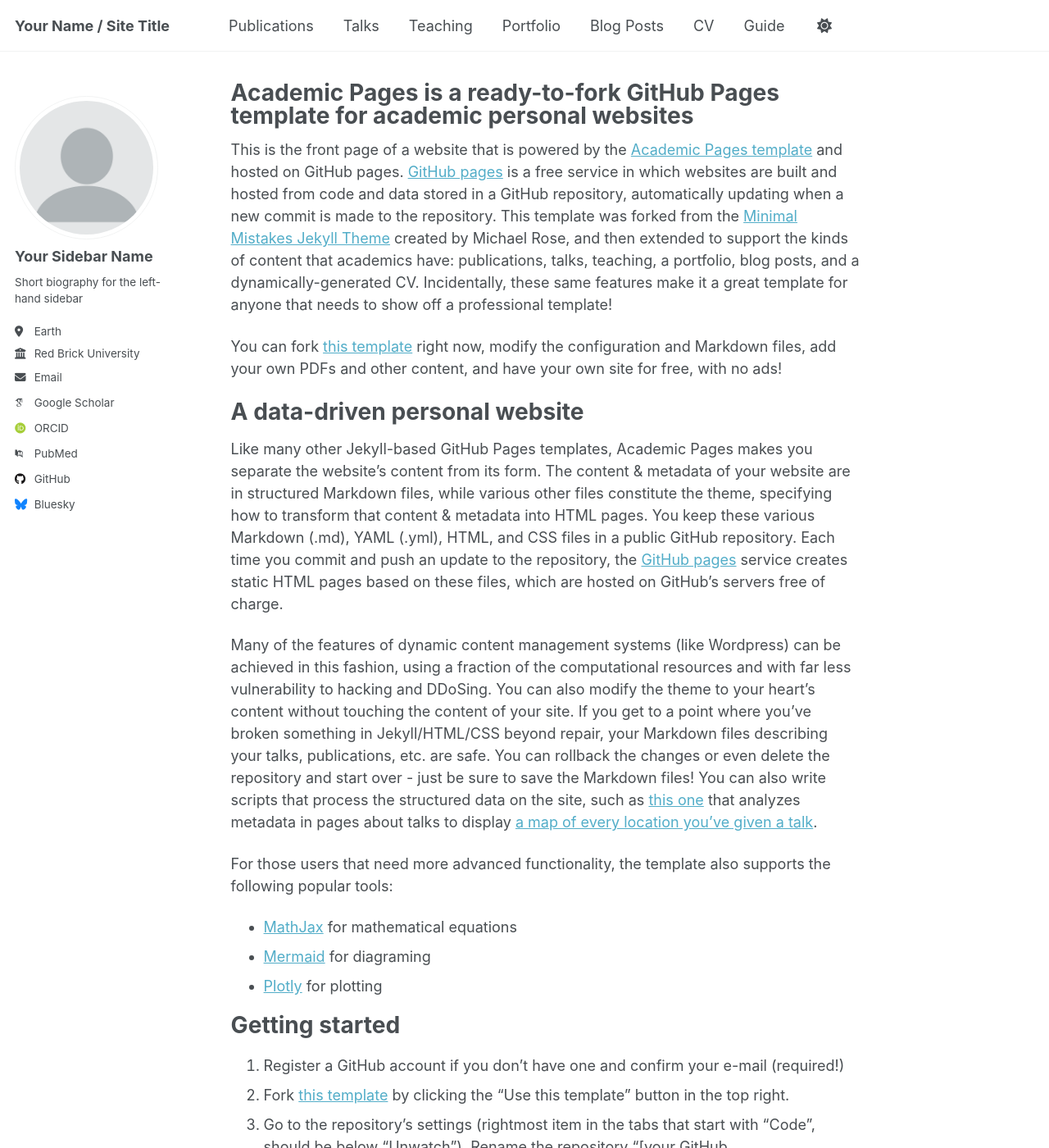
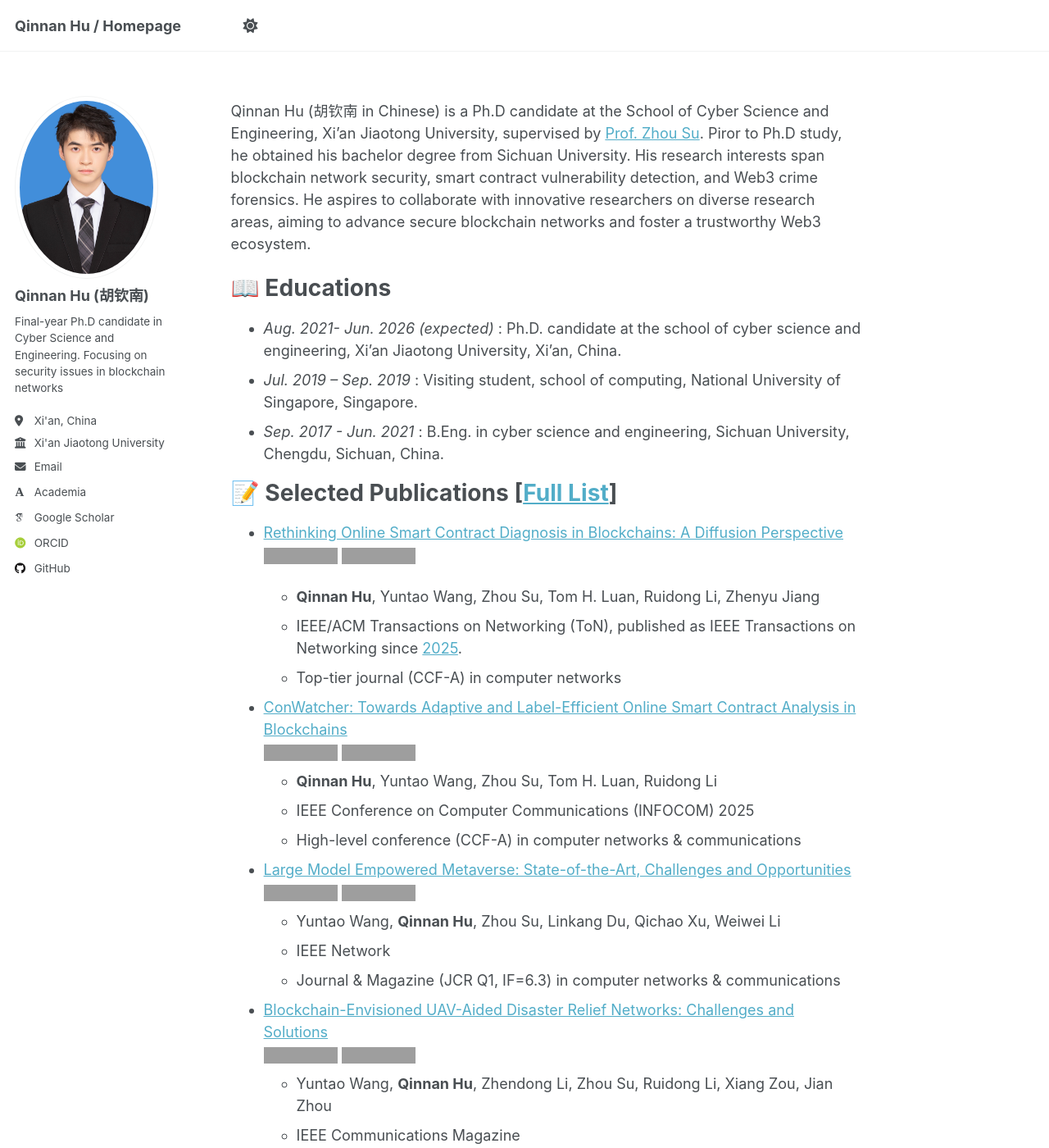
Before and after one commit to rangerhu/rangerhu.github.io, a Jekyll site: the page built from _pages/about.md, in a window 1280 px wide and 1400 px high. Shown: the whole window at 82% size. Built offline with Jekyll 4.4.1, drawn with Linux system fonts in a browser that asks for light colours; some web fonts are replaced; a script that is not in the unit is left out; some of the changed text lies outside the part shown; grey boxes are pictures that could not be loaded.

Commit message:
auto: 周一-2025-09_15

```diff
--- a/Gemfile
+++ b/Gemfile
@@ -11,3 +11,6 @@ end
 
 gem 'github-pages'
 gem 'connection_pool', '2.5.0'
+
+# Windows 下需要时区数据库
+gem 'tzinfo-data', platforms: [:mingw, :mswin, :x64_mingw, :jruby]
--- a/_config.yml
+++ b/_config.yml
@@ -9,38 +9,38 @@
 # Basic Site Settings
 locale                   : "en-US"
 site_theme               : "default" # Currently available options are "default", "air"
-title                    : "Your Name / Site Title"
+title                    : "Qinnan Hu / Homepage"
 title_separator          : "-"
-name                     : &name "Your Name"
-description              : &description "Your Name's academic portfolio"   # Update this with a general description of your site, this is the default if not overridden by a page
-url                      : https://academicpages.github.io # The base hostname & protocol for your site e.g. "https://[your GitHub username].github.io",
+name                     : &name "Qinnan Hu"
+description              : &description "Qinnan Hu's academic portfolio"   # Update this with a general description of your site, this is the default if not overridden by a page
+url                      : https://rangerhu.github.io/ # The base hostname & protocol for your site e.g. "https://[your GitHub username].github.io",
                                                            # or if you already have some other page hosted on Github then use "https://[your GitHub username].github.io/[Your Repo Name]"
 baseurl                  : "" # the subpath of your site, e.g. "/blog"
-repository               : "academicpages/academicpages.github.io"
+repository               : "rangerhu/rangerhu.github.io"
 
 # Site Author - The following control what appear as part of the author content on the side bar.
 #               If a field is blank the icon and link will not appear, otherwise it will be shown.
 #               Additional customization can be done by editing /_includes/author-profile.html
 author:
   # Biographic information
-  avatar           : "profile.png"
-  name             : "Your Sidebar Name"
+  avatar           : "hu.jpg"
+  name             : "Qinnan Hu (胡钦南)"
   pronouns         : # example: "she/her"
-  bio              : "Short biography for the left-hand sidebar"
-  location         : "Earth"
-  employer         : "Red Brick University"
+  bio              : "Final-year Ph.D candidate in Cyber Science and Engineering. Focusing on security issues in blockchain networks"
+  location         : "Xi'an, China"
+  employer         : "Xi'an Jiaotong University"
   uri              : # URL
-  email            : "none@example.org"
+  email            : "rangerhux@foxmail.com"
 
   # Academic websites
-  academia         : # URL
+  academia         : "https://ieeexplore.ieee.org/author/730198092498570"
   arxiv            : # URL - Update with the correct link to your profile
-  googlescholar    : "https://scholar.google.com/citations?user=PS_CX0AAAAAJ"
+  googlescholar    : "https://scholar.google.com.hk/citations?user=H-rvCaoAAAAJ&hl"
   inspire-hep      : # URL
   impactstory      : # URL
-  orcid            : "http://orcid.org/yourorcidurl"
+  orcid            : "https://orcid.org/0009-0000-4524-0516"
   semantic         : # URL
-  pubmed           : "https://www.ncbi.nlm.nih.gov/pubmed/?term=john+snow"
+  pubmed           :
   researchgate     : # URL
   scopus           : # URL
 
@@ -48,13 +48,13 @@ author:
   bitbucket        : # Username - Update with your username on the site
   codepen          : # Username
   dribbble         : # Username
-  github           : "academicpages"
+  github           : "rangerhu"
   kaggle           : # Username
   stackoverflow    : # User number or user number and name (i.e., use "1" or "1/jeff-atwood")
 
   # Social media
   artstation       : # Username
-  bluesky          : "bsky.app" # Replace this with you Bluesky username
+  bluesky          :  # Replace this with you Bluesky username
   facebook         : # Username
   flickr           : # Username
   foursquare       : # Username
@@ -122,7 +122,7 @@ staticman:
       options:
         format           : "iso8601" # "iso8601" (default), "timestamp-seconds", "timestamp-milliseconds"
 atom_feed:
-  hide                   : false     # change to true to hide the RSS feed in the footer
+  hide                   : true     # change to true to hide the RSS feed in the footer
   path                   : # blank (default) uses feed.xml
 
 
@@ -217,9 +217,9 @@ kramdown:
 
 
 # These settings control the types of collections used by the template
-collections:
+Education:
   teaching:
-    output: true
+    output: false
     permalink: /:collection/:path/
   publications:
     output: true
--- a/_pages/about.md
+++ b/_pages/about.md
@@ -1,56 +1,123 @@
 ---
 permalink: /
-title: "Academic Pages is a ready-to-fork GitHub Pages template for academic personal websites"
+title:
+excerpt: ""
 author_profile: true
 redirect_from:
   - /about/
   - /about.html
 ---
 
-This is the front page of a website that is powered by the [Academic Pages template](https://github.com/academicpages/academicpages.github.io) and hosted on GitHub pages. [GitHub pages](https://pages.github.com) is a free service in which websites are built and hosted from code and data stored in a GitHub repository, automatically updating when a new commit is made to the repository. This template was forked from the [Minimal Mistakes Jekyll Theme](https://mmistakes.github.io/minimal-mistakes/) created by Michael Rose, and then extended to support the kinds of content that academics have: publications, talks, teaching, a portfolio, blog posts, and a dynamically-generated CV. Incidentally, these same features make it a great template for anyone that needs to show off a professional template!
+{% if site.google_scholar_stats_use_cdn %}
+{% assign gsDataBaseUrl = "https://cdn.jsdelivr.net/gh/" | append: site.repository | append: "@" %}
+{% else %}
+{% assign gsDataBaseUrl = "https://raw.githubusercontent.com/" | append: site.repository | append: "/" %}
+{% endif %}
+{% assign url = gsDataBaseUrl | append: "google-scholar-stats/gs_data_shieldsio.json" %}
 
- You can fork [this template](https://github.com/academicpages/academicpages.github.io) right now, modify the configuration and Markdown files, add your own PDFs and other content, and have your own site for free, with no ads!
+<span class='anchor' id='about-me'></span>
 
-A data-driven personal website
-======
-Like many other Jekyll-based GitHub Pages templates, Academic Pages makes you separate the website's content from its form. The content & metadata of your website are in structured Markdown files, while various other files constitute the theme, specifying how to transform that content & metadata into HTML pages. You keep these various Markdown (.md), YAML (.yml), HTML, and CSS files in a public GitHub repository. Each time you commit and push an update to the repository, the [GitHub pages](https://pages.github.com/) service creates static HTML pages based on these files, which are hosted on GitHub's servers free of charge.
+Qinnan Hu (胡钦南 in Chinese) is a Ph.D candidate at the School of Cyber Science and Engineering, Xi’an Jiaotong University, supervised by [Prof. Zhou Su](https://ieeexplore.ieee.org/author/37085423294).
+Piror to Ph.D study, he obtained his bachelor degree from Sichuan University.
+His research interests span blockchain network security, smart contract vulnerability detection, and Web3 crime forensics.
+He aspires to collaborate with innovative researchers on diverse research areas, aiming to advance secure blockchain networks and foster a trustworthy Web3 ecosystem.
 
-Many of the features of dynamic content management systems (like Wordpress) can be achieved in this fashion, using a fraction of the computational resources and with far less vulnerability to hacking and DDoSing. You can also modify the theme to your heart's content without touching the content of your site. If you get to a point where you've broken something in Jekyll/HTML/CSS beyond repair, your Markdown files describing your talks, publications, etc. are safe. You can rollback the changes or even delete the repository and start over - just be sure to save the Markdown files! You can also write scripts that process the structured data on the site, such as [this one](https://github.com/academicpages/academicpages.github.io/blob/master/talkmap.ipynb) that analyzes metadata in pages about talks to display [a map of every location you've given a talk](https://academicpages.github.io/talkmap.html).
+# 📖 Educations
+- *Aug. 2021- Jun. 2026 (expected)* : Ph.D. candidate at the school of cyber science and engineering, Xi’an Jiaotong University, Xi’an, China.
+- *Jul. 2019 – Sep. 2019* : Visiting student, school of computing, National University of Singapore, Singapore.
+- *Sep. 2017 - Jun. 2021* : B.Eng. in cyber science and engineering, Sichuan University, Chengdu, Sichuan, China.
 
-For those users that need more advanced functionality, the template also supports the following popular tools:
-- [MathJax](https://www.mathjax.org/) for mathematical equations
-- [Mermaid](https://mermaid.js.org/) for diagraming
-- [Plotly](https://plotly.com/javascript/) for plotting
 
-Getting started
-======
-1. Register a GitHub account if you don't have one and confirm your e-mail (required!)
-1. Fork [this template](https://github.com/academicpages/academicpages.github.io) by clicking the "Use this template" button in the top right.
-1. Go to the repository's settings (rightmost item in the tabs that start with "Code", should be below "Unwatch"). Rename the repository "[your GitHub username].github.io", which will also be your website's URL.
-1. Set site-wide configuration and create content & metadata (see below -- also see [this set of diffs](http://archive.is/3TPas) showing what files were changed to set up [an example site](https://getorg-testacct.github.io) for a user with the username "getorg-testacct")
-1. Upload any files (like PDFs, .zip files, etc.) to the files/ directory. They will appear at https://[your GitHub username].github.io/files/example.pdf.
-1. Check status by going to the repository settings, in the "GitHub pages" section
+<!-- # 🔥 News
+- *2024.01*: &nbsp;🎉🎉 Happy new year! Our preprint "LLM4Vuln: A Unified Evaluation Framework for Decoupling and Enhancing LLMs' Vulnerability Reasoning" was available on Arxiv!
+- *2023.12*: &nbsp;🎉🎉 Our paper "GPTScan: Detecting Logic Vulnerabilities in Smart Contracts by Combining GPT with Program Analysis" was accepted to appear in ACM SIGSOFT International Conference on Software Engineering (ICSE), Lisbon, Portugal, 2024.
+- *2023.08*: &nbsp;🎉🎉 He passed Qualifying Examination (QE) and became a Ph.D. candidate.
+- *2023.07*: &nbsp;🎉🎉 Our paper "Who is the Real Hero? Measuring Developer Contribution via Multi-dimensional Data Integration" was accepted by ASE 2023!
+- *2021.08*: &nbsp;🎉🎉 He joined Nanyang Technological University as a Ph.D. student.  -->
 
-Site-wide configuration
-------
-The main configuration file for the site is in the base directory in [_config.yml](https://github.com/academicpages/academicpages.github.io/blob/master/_config.yml), which defines the content in the sidebars and other site-wide features. You will need to replace the default variables with ones about yourself and your site's github repository. The configuration file for the top menu is in [_data/navigation.yml](https://github.com/academicpages/academicpages.github.io/blob/master/_data/navigation.yml). For example, if you don't have a portfolio or blog posts, you can remove those items from that navigation.yml file to remove them from the header.
+# 📝 Selected Publications [[Full List](https://ieeexplore.ieee.org/author/730198092498570)]
 
-Create content & metadata
-------
-For site content, there is one Markdown file for each type of content, which are stored in directories like _publications, _talks, _posts, _teaching, or _pages. For example, each talk is a Markdown file in the [_talks directory](https://github.com/academicpages/academicpages.github.io/tree/master/_talks). At the top of each Markdown file is structured data in YAML about the talk, which the theme will parse to do lots of cool stuff. The same structured data about a talk is used to generate the list of talks on the [Talks page](https://academicpages.github.io/talks), each [individual page](https://academicpages.github.io/talks/2012-03-01-talk-1) for specific talks, the talks section for the [CV page](https://academicpages.github.io/cv), and the [map of places you've given a talk](https://academicpages.github.io/talkmap.html) (if you run this [python file](https://github.com/academicpages/academicpages.github.io/blob/master/talkmap.py) or [Jupyter notebook](https://github.com/academicpages/academicpages.github.io/blob/master/talkmap.ipynb), which creates the HTML for the map based on the contents of the _talks directory).
+<!-- <div class='paper-box'><div class='paper-box-image'><div><div class="badge">CVPR 2016</div><img src='images/500x300.png' alt="sym" width="100%"></div></div>
+<div class='paper-box-text' markdown="1"> -->
 
-**Markdown generator**
+<!-- </div>
+</div> -->
 
-The repository includes [a set of Jupyter notebooks](https://github.com/academicpages/academicpages.github.io/tree/master/markdown_generator
-) that converts a CSV containing structured data about talks or presentations into individual Markdown files that will be properly formatted for the Academic Pages template. The sample CSVs in that directory are the ones I used to create my own personal website at stuartgeiger.com. My usual workflow is that I keep a spreadsheet of my publications and talks, then run the code in these notebooks to generate the Markdown files, then commit and push them to the GitHub repository.
+- [Rethinking Online Smart Contract Diagnosis in Blockchains: A Diffusion Perspective](https://ieeexplore.ieee.org/document/11151785)
+\\
+![](https://img.shields.io/badge/CCF-A-red?style=flat-square) ![](https://img.shields.io/badge/ToN-2025-blue?style=flat-square&logo=ieee&logoColor=white)
 
-How to edit your site's GitHub repository
-------
-Many people use a git client to create files on their local computer and then push them to GitHub's servers. If you are not familiar with git, you can directly edit these configuration and Markdown files directly in the github.com interface. Navigate to a file (like [this one](https://github.com/academicpages/academicpages.github.io/blob/master/_talks/2012-03-01-talk-1.md) and click the pencil icon in the top right of the content preview (to the right of the "Raw | Blame | History" buttons). You can delete a file by clicking the trashcan icon to the right of the pencil icon. You can also create new files or upload files by navigating to a directory and clicking the "Create new file" or "Upload files" buttons.
+  - **Qinnan Hu**, Yuntao Wang, Zhou Su, Tom H. Luan, Ruidong Li, Zhenyu Jiang
+  - IEEE/ACM Transactions on Networking (ToN), published as IEEE Transactions on Networking since [2025](https://www.computer.org/csdl/journal/nt).
+  - Top-tier journal (CCF-A) in computer networks
+  <!-- - This paper shows how diffusion models can anticipate and flag risky transaction behaviors before exploits unfold, enabling adaptive online contract diagnosis on blockchain networks. -->
 
-Example: editing a Markdown file for a talk
-![Editing a Markdown file for a talk](/images/editing-talk.png)
+- [ConWatcher: Towards Adaptive and Label-Efficient Online Smart Contract Analysis in Blockchains](https://ieeexplore.ieee.org/document/11044590) \\
+![](https://img.shields.io/badge/CCF-A-red?style=flat-square)
+![](https://img.shields.io/badge/INFOCOM-2025-blue?style=flat-square)
+  - **Qinnan Hu**, Yuntao Wang, Zhou Su, Tom H. Luan, Ruidong Li
+  - IEEE Conference on Computer Communications (INFOCOM) 2025
+  - High-level conference (CCF-A) in  computer networks & communications
+  <!-- - This paper is about generating formal verification rules with LLM for vulnerability detection. -->
 
-For more info
-------
-More info about configuring Academic Pages can be found in [the guide](https://academicpages.github.io/markdown/), the [growing wiki](https://github.com/academicpages/academicpages.github.io/wiki), and you can always [ask a question on GitHub](https://github.com/academicpages/academicpages.github.io/discussions). The [guides for the Minimal Mistakes theme](https://mmistakes.github.io/minimal-mistakes/docs/configuration/) (which this theme was forked from) might also be helpful.
+
+- [Large Model Empowered Metaverse: State-of-the-Art, Challenges and Opportunities](https://ieeexplore.ieee.org/document/11121356/) \\
+![](https://img.shields.io/badge/JCR-Q1-red?style=flat-square)
+![](https://img.shields.io/badge/Network-2025-blue?style=flat-square&logo=ieee&logoColor=white)
+  - Yuntao Wang, **Qinnan Hu**, Zhou Su, Linkang Du, Qichao Xu, Weiwei Li
+  - IEEE Network
+  - Journal & Magazine (JCR Q1, IF=6.3) in  computer networks & communications
+  <!-- - This paper is about generating formal verification rules with LLM for vulnerability detection. -->
+
+
+- [Blockchain-Envisioned UAV-Aided Disaster Relief Networks: Challenges and Solutions](https://ieeexplore.ieee.org/document/10697415) \\
+![](https://img.shields.io/badge/JCR-Q1-red?style=flat-square)
+![](https://img.shields.io/badge/CommMag-2024-blue?style=flat-square&logo=ieee&logoColor=white)
+  - Yuntao Wang, **Qinnan Hu**, Zhendong Li, Zhou Su, Ruidong Li, Xiang Zou, Jian Zhou
+  - IEEE Communications Magazine
+  - Journal & Magazine (JCR Q1, IF=8.2) in  computer networks & communications
+  <!-- - This paper is about generating formal verification rules with LLM for vulnerability detection. -->
+
+
+- [Scalable Graph-Aware Edge Representation Learning for Wireless IoT Intrusion Detection](https://ieeexplore.ieee.org/document/10522625) \\
+![](https://img.shields.io/badge/JCR-Q1-red?style=flat-square)
+![](https://img.shields.io/badge/IotJ-2024-blue?style=flat-square&logo=ieee&logoColor=white)
+  - Zhenyu Jiang, Jiliang Li, **Qinnan Hu**, Weizhi Meng, Witold Pedrycz, Zhou Su
+  - IEEE Internet of Things Journal
+  - Journal & Magazine (JCR Q1, IF=8.9) in  computer networks & communications
+  <!-- - This paper is about generating formal verification rules with LLM for vulnerability detection. -->
+
+
+<!-- - [The Right to be Forgotten vs. The Need to be Remembered: Efficient Personalized Federated Unlearning with Optimal Incentives](https://ieeexplore.ieee.org/document/11122409) \\
+![](https://img.shields.io/badge/JCR-Q1-red?style=flat-square)
+![](https://img.shields.io/badge/TNSE-2025-blue?style=flat-square&logo=ieee&logoColor=white)
+  - Yanghe Pan, Yuntao Wang, Zhou Su, Yuan Gao, Shaolong Guo, **Qinnan Hu**
+  -  IEEE Transactions on Network Science and Engineering
+  - Journal & Magazine (JCR Q1, IF=7.9) in  computer networks & communications  -->
+
+
+<!-- # 🎖 Honors and Awards
+- *2021.10* Lorem ipsum dolor sit amet, consectetur adipiscing elit. Vivamus ornare aliquet ipsum, ac tempus justo dapibus sit amet.
+- *2021.09* Lorem ipsum dolor sit amet, consectetur adipiscing elit. Vivamus ornare aliquet ipsum, ac tempus justo dapibus sit amet.  -->
+
+
+<!--
+# 💬 Invited Talks
+- *2024.05*, Transforming Language Models into Smart Contract Audit Experts. GeekCon 2024 @ Singapore
+  - [Slides](/assets/pdf/geekcon2024.pdf) -->
+
+<!-- # 💻 Internships
+- *2019.05 - 2020.02*, [Lorem](https://github.com/), China. -->
+
+<!-- # 📫 Services
+
+- Junior/Shadow PC: MSR 2024/2025, ICSE 2026
+- Artifact Evaluation: Usenix Security 2024, ISSTA 2024
+- Journals: TDSC, TOSEM
+- Sub-reviewer: ICSE, ISSTA, ASE, RAID, AisaCCS, ICICS, Usenix Security, CCS, NDSS -->
+
+
+<!-- # 📚 Teaching
+
+- Teaching Assistant of SC1003: Introduction to Computer Thinking and Programming, NTU, 2023 Fall
+- Teaching Assistant of SC1006: Computer Organization and Architecture, NTU, 2023 Spring -->
```
Also changed, not shown: _data/navigation.yml (+14 -14 lines), images/hu.jpg (added), 1 other file.
